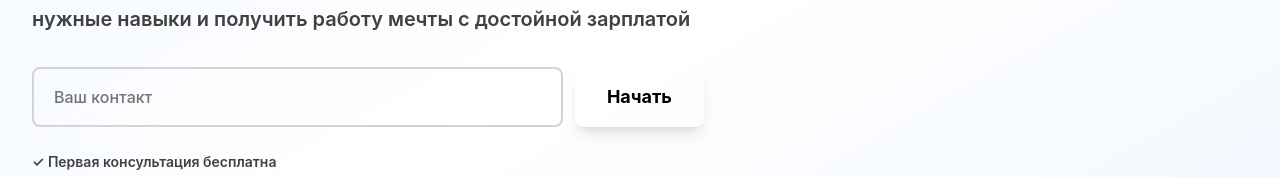
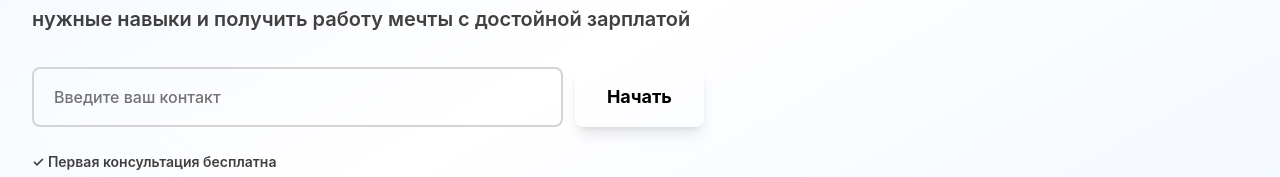
Before and after one commit to ArtiomNosov/consultation-website, a Next.js app: page / in a window 1280 px wide. Shown: the part 395-572 px from the top of the page. Built offline with nearby package versions, Linux system fonts and the light colour scheme.

Commit message:
Update placeholder text for contact input field on home page

```diff
--- a/src/app/page.tsx
+++ b/src/app/page.tsx
@@ -79,7 +79,7 @@ export default function Home() {
                   type="text"
                   value={email}
                   onChange={(e) => setEmail(e.target.value)}
-                  placeholder="Ваш контакт"
+                  placeholder="Введите ваш контакт"
                   className="flex-1 px-4 sm:px-5 py-3 sm:py-4 border-2 border-neutral-300 rounded-lg focus:ring-2 focus:ring-primary-500 focus:border-primary-500 transition-all duration-200 text-neutral-900 placeholder-neutral-500 font-medium text-sm sm:text-base"
                 />
                 <button
```
